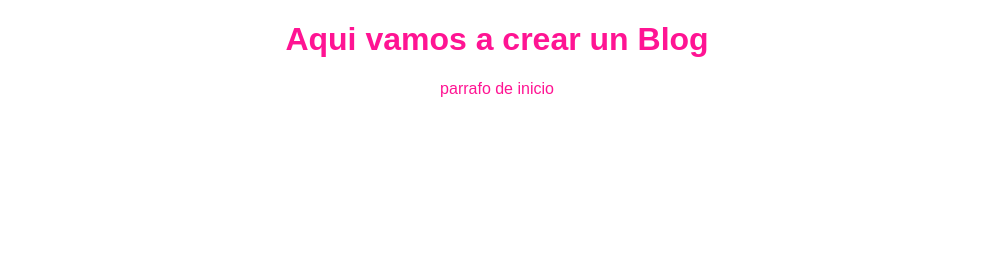
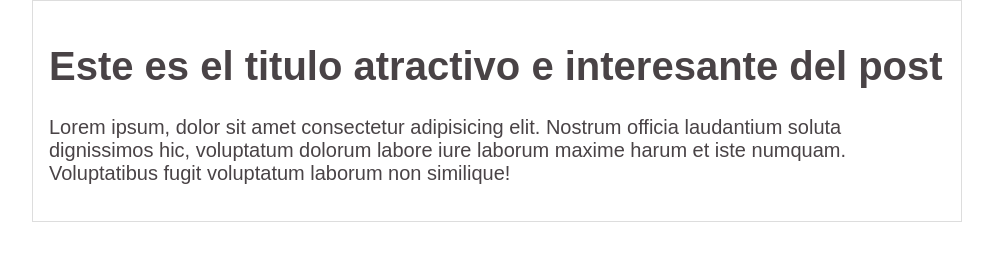
Before and after one commit to edalguerr/Hyperblog, a plain HTML site: page index.html in a window 1280 px wide. Shown: the whole page, without its empty margins (143-1136 px from the left). Drawn offline with Linux system fonts and the light colour scheme.

Commit message:
commit al master en su vrsion mas reciente del blog

```diff
--- a/css/estilos.css
+++ b/css/estilos.css
@@ -1,9 +1,25 @@
 body{
-    color: deeppink;
+    color: rgb(73, 67, 70);
     text-align: center;
     font-family: Arial, Helvetica, sans-serif;
+    margin: 0;
+    padding: 0;
+    font-size: 16px;
 }
 
 h5{
     font-weight: lighter;
 }
+
+#container{
+    width: 70%;
+    padding: 1em;
+    text-align: left;
+    border:1px solid #DDD;
+    margin: 0 auto;
+}
+
+#post{
+
+    font-size: 20px;
+}
--- a/index.html
+++ b/index.html
@@ -1,5 +1,6 @@
 <!DOCTYPE html>
 <html lang="en">
+
 <head>
     <meta charset="UTF-8">
     <meta name="viewport" content="width=device-width, initial-scale=1.0">
@@ -7,10 +8,20 @@
     <title>Blog</title>
     <link rel="stylesheet" href="css/estilos.css">
 </head>
+
 <body>
-    <h1>Aqui vamos a crear un Blog</h1>
-    <p>
-        parrafo de inicio
-    </p>
+    <div id="container">
+        <div id="post">
+            <h1>Este es el titulo atractivo e interesante del post</h1>
+            <p>
+               Lorem ipsum, dolor sit amet consectetur adipisicing elit.
+               Nostrum officia laudantium soluta dignissimos hic, voluptatum
+               dolorum labore iure laborum maxime harum et iste numquam.
+               Voluptatibus fugit voluptatum laborum non similique!
+            </p>
+
+        </div>
+    </div>
 </body>
+
 </html>
```
